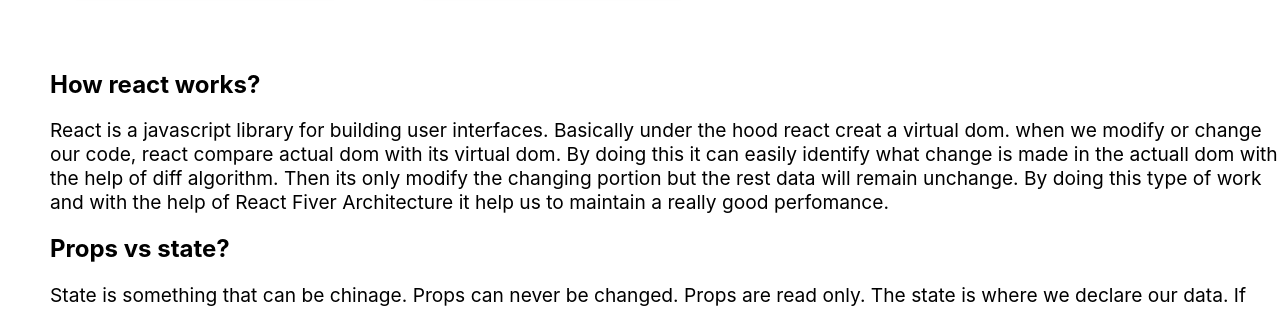
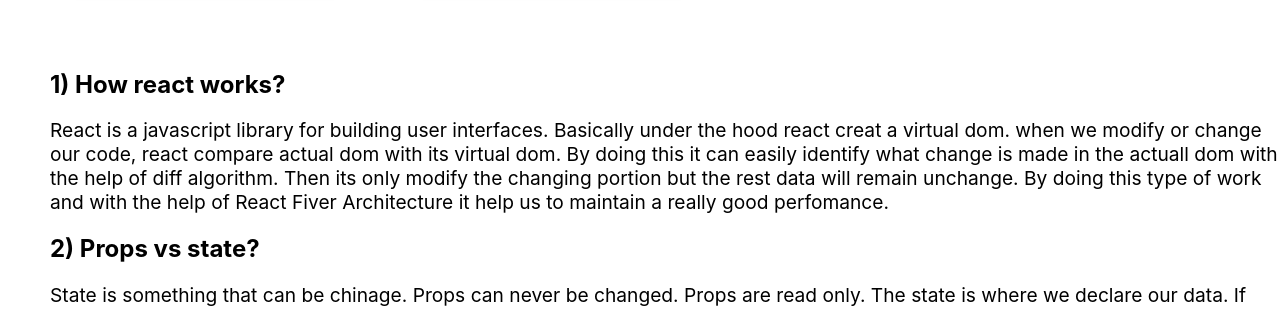
Before and after one commit to jrtanmoy/Guiter-shop, a React (Create React App) app: page / in a window 1280 px wide. Shown: the part 2457-2766 px from the top of the page. Built offline with nearby package versions, Linux system fonts and the light colour scheme.

Commit message:
some update

```diff
--- a/src/components/Article/Article.js
+++ b/src/components/Article/Article.js
@@ -4,11 +4,11 @@
     return (
         <div className='article-style'>
             <div>
-                <h2>How react works?</h2>
+                <h2>1) How react works?</h2>
                 <p>React is a javascript library for building user interfaces. Basically under the hood react creat a virtual dom. when we modify or change our code, react compare actual dom with its virtual dom. By doing this it can easily identify what change is made in the actuall dom with the help of diff algorithm. Then its only modify the changing portion but the rest data will remain unchange. By doing this type of work and with the help of React Fiver Architecture it help us to maintain a really good perfomance.</p>
             </div>
             <div>
-                <h2>Props vs state?</h2>
+                <h2>2) Props vs state?</h2>
                 <p>State is something that can be chinage. Props can never be changed. Props are read only. The state is where we declare our data. If you want to send from there, you have to send as props.
                 Where the state is being changed or modified is called stateful components. And the components in which props are only declared but have no state is called stateless components.
                 Another difference is props can be accessed by the child component. But State cannot be accessed by child components.</p>
```
